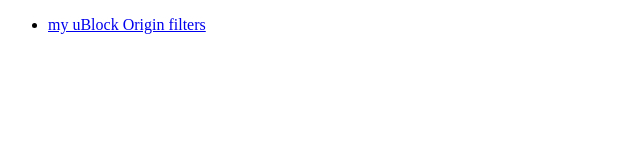
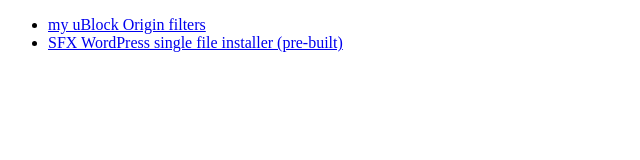
Before and after one commit to dexen/dexen.github.io, a plain HTML site: page index.html in a window 1280 px wide. Shown: the whole page, without its empty margins (0-640 px from the left). Drawn offline with Linux system fonts and the light colour scheme.

Commit message:
link to wordpress sfx

```diff
--- a/index.html
+++ b/index.html
@@ -8,3 +8,4 @@
 <body>
 <ul>
 	<li><a href="https://dexen.github.io/ublock-origin-filters/">my uBlock Origin filters</a></li>
+	<li><a href="https://github.com/dexen/wordpress-single-file-prebuilt/raw/master/wp.php">SFX WordPress single file installer (pre-built)</a></li>
```
